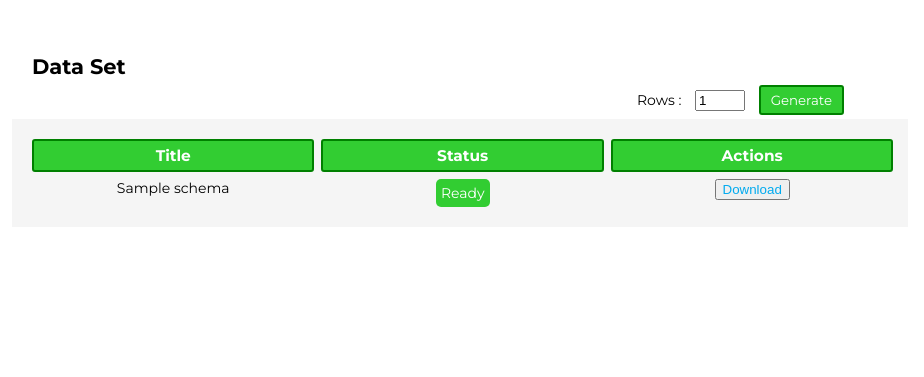
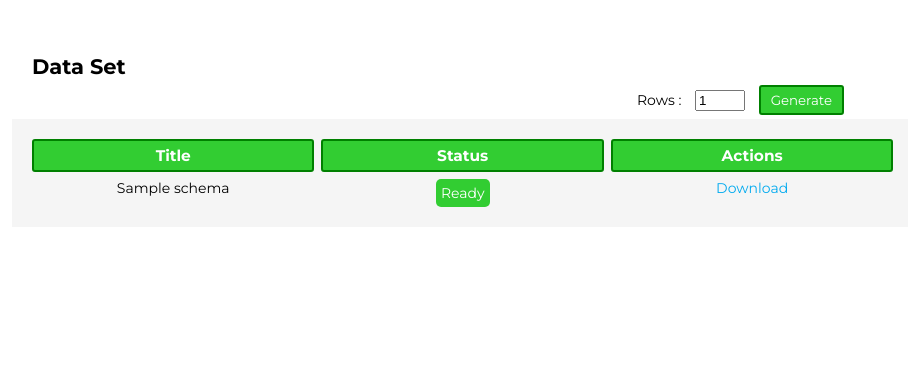
Before and after one commit to mikepolo-JQ/csv_generator, a Django app: page /dataset/ in a window 1280 px wide. Shown: the part 61-438 px from the top of the page, without its empty margins (180-1104 px from the left). Run offline with Django 3.2, Linux system fonts and the light colour scheme; a user stored in the database is signed in; tables that the repository leaves empty hold one stand-in row (values such as "Sample post"); parts of the project's set-up code (start-up, migrations or seed data) failed here and were passed over.

Commit message:
download button

```diff
--- a/src/applications/generator/utils.py
+++ b/src/applications/generator/utils.py
@@ -73,7 +73,7 @@ def upload_file(file_name):
         aws_secret_access_key=AWS_SECRET_ACCESS_KEY,
     )
     try:
-        response = s3_client.upload_file(file_name, bucket, object_name)
+        response = s3_client.upload_file(file_name, bucket, object_name, ExtraArgs={'ACL': 'public-read'})
     except ClientError as e:
         logging.error(e)
         return False
--- a/src/applications/landing/templates/landing/dataset.html
+++ b/src/applications/landing/templates/landing/dataset.html
@@ -32,8 +32,8 @@
                     <article class="row_item schema_name">{{ schema.name }}</article>
                     <article id="status_{{ schema.pk }}" class="row_item status display_none">Waiting</article>
                     <article class="row_item">
-                        <form method="post" action="{% url "landing:download" schema.pk %}">
-                        <button type="submit" class="edit">Download</button></form>
+
+                        <a href="https://csv-generator-bucket.s3.eu-north-1.amazonaws.com/media/{{ schema.filename }}" type="submit" class="edit">Download</a>
                     </article>
                 {% endfor %}
             </article>
```
